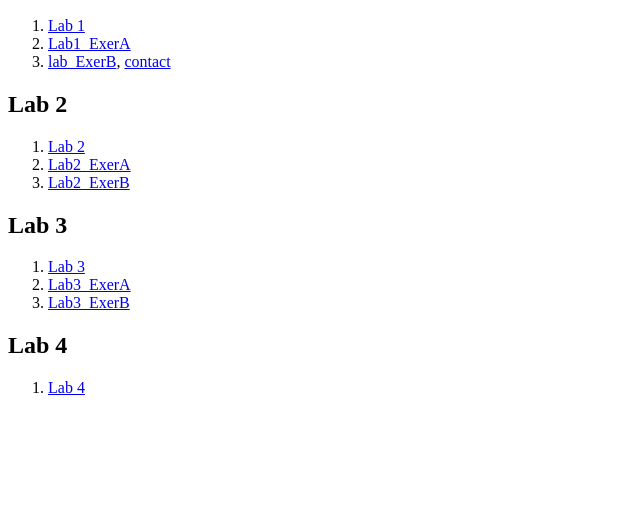
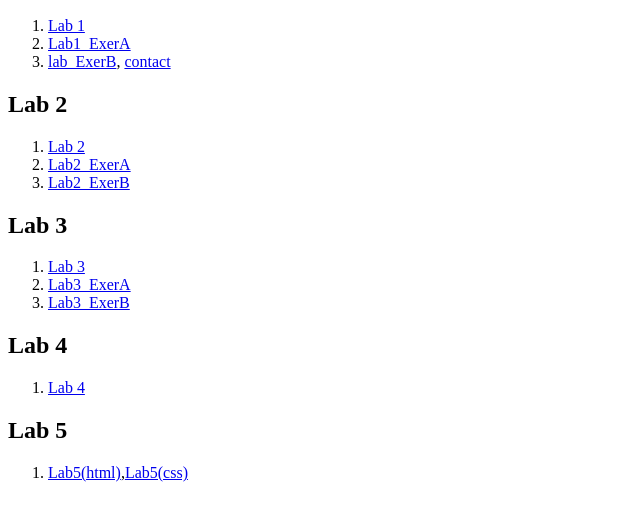
Before and after one commit to alisielyana/S79436_CSF3133_K2, a plain HTML site: page index.html in a window 1280 px wide. Shown: the part 110-630 px from the top of the page, without its empty margins (0-640 px from the left). Drawn offline with Linux system fonts and the light colour scheme.

Commit message:
Update index.html

```diff
--- a/index.html
+++ b/index.html
@@ -30,5 +30,10 @@
         <ol>
             <li><a href="Lab4/lab4.html">Lab 4</a></li>
         </ol>
+
+         <h2>Lab 5</h2>
+        <ol>
+            <li><a href="Lab5/Lab5/umt.html">Lab5(html)</a>,<a href="Lab5/Lab5/umt.css">Lab5(css)</a></li>
+        </ol>
     </body>
 </html>
```
